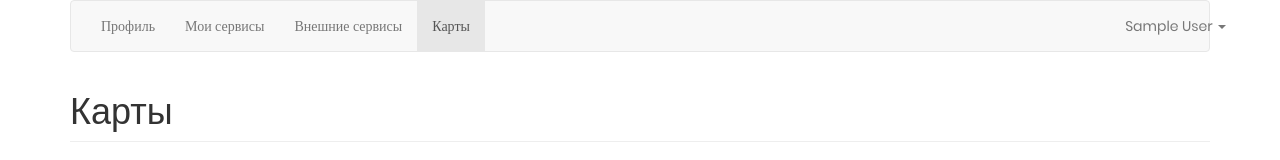
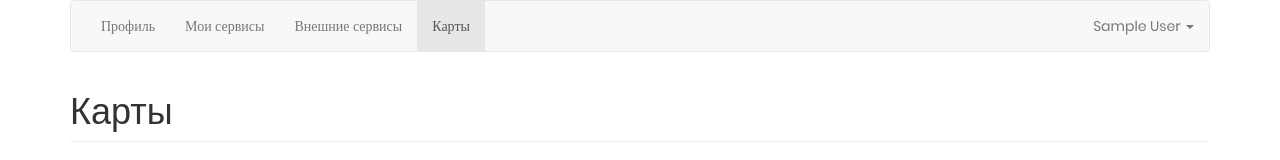
Before and after one commit to ExecutionLLC/cross_transaction_system, a React (Create React App) app in the folder frontend/: page /cards in a window 1280 px wide. Shown: the top 160 px of the page. Built offline with nearby package versions, Linux system fonts and the light colour scheme; sample sign-in values are in the browser's storage.

Commit message:
navigation dropdown fix

```diff
--- /dev/null
+++ b/frontend/src/Components/Navigation.css
@@ -0,0 +1,3 @@
+.navbar > .container {
+  width: auto;
+}
--- a/frontend/src/Components/Navigation.jsx
+++ b/frontend/src/Components/Navigation.jsx
@@ -2,7 +2,7 @@ import React from 'react';
 import PropTypes from 'prop-types';
 import { Nav, Navbar, NavItem, NavDropdown, MenuItem } from 'react-bootstrap';
 import { getUserName } from '../API/auth_header';
-
+import './Navigation.css';
 
 function Navigation(props) {
   const tabs = [
```
